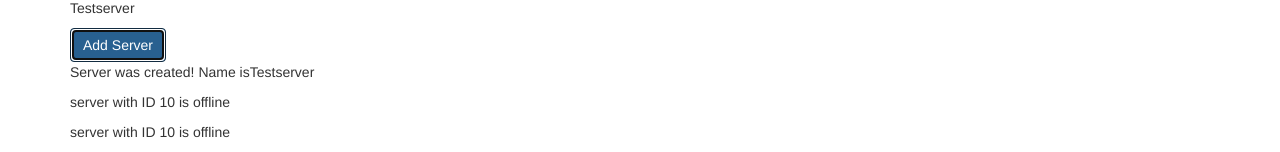
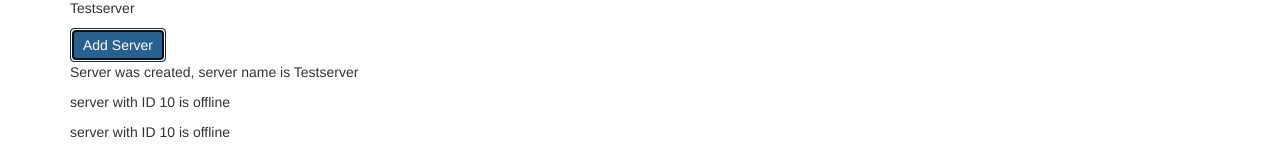
Before and after one commit to Krasimir-Hristov/My-first-Angular-application, an Angular app in the folder My-First-Angular-App/: page / in a window 1280 px wide. Both pictures are taken after a click on the button "Add Server". Shown: the part 148-300 px from the top of the page. Built offline with nearby package versions, Linux system fonts and the light colour scheme.

Commit message:
How to use Statements

```diff
--- a/My-First-Angular-App/src/app/servers/servers.component.html
+++ b/My-First-Angular-App/src/app/servers/servers.component.html
@@ -1,18 +1,13 @@
-<label >Server Name</label>
+<label>Server Name</label>
 <!-- <input
  type="text"
   class="form-control"
   (input)="onUpdateServerName($event)"> -->
-  <input
- type="text"
-  class="form-control"
- [(ngModel)]="serverName">
-  <p>{{ serverName }}</p>
-<button
-class="btn btn-primary"
- [disabled]="!allowNewServer"
- (click)="onCreateServer()">Add Server</button>
- <!-- <p [innerText]="allowNewServer"></p> -->
- <p>{{ serverCreattionStatus }}</p>
+<input type="text" class="form-control" [(ngModel)]="serverName">
+<p>{{ serverName }}</p>
+<button class="btn btn-primary" [disabled]="!allowNewServer" (click)="onCreateServer()">Add Server</button>
+<!-- <p [innerText]="allowNewServer"></p> -->
+<!-- <p>{{ serverCreattionStatus }}</p> -->
+<p *ngIf="serverCreated">Server was created, server name is {{ serverName }} </p>
 <app-server></app-server>
 <app-server></app-server>
--- a/My-First-Angular-App/src/app/servers/servers.component.ts
+++ b/My-First-Angular-App/src/app/servers/servers.component.ts
@@ -14,6 +14,7 @@
   allowNewServer = false;
   serverCreattionStatus = 'No server was created!';
   serverName = 'Testserver';
+  serverCreated = false;
 
   constructor() {
     setTimeout(() => {
@@ -25,6 +26,7 @@
   }
 
   onCreateServer() {
+    this.serverCreated = true;
     this.serverCreattionStatus = 'Server was created! Name is' + this.serverName;
   }
 
```
